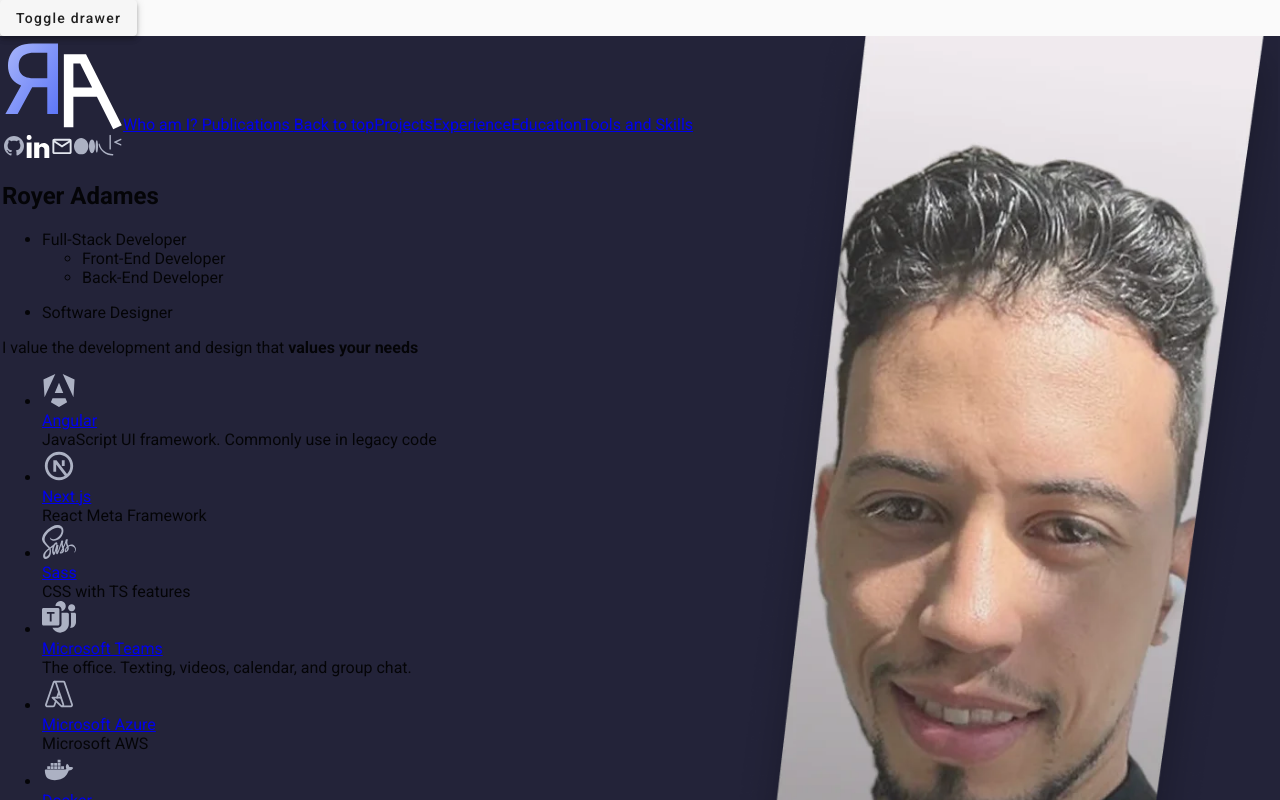
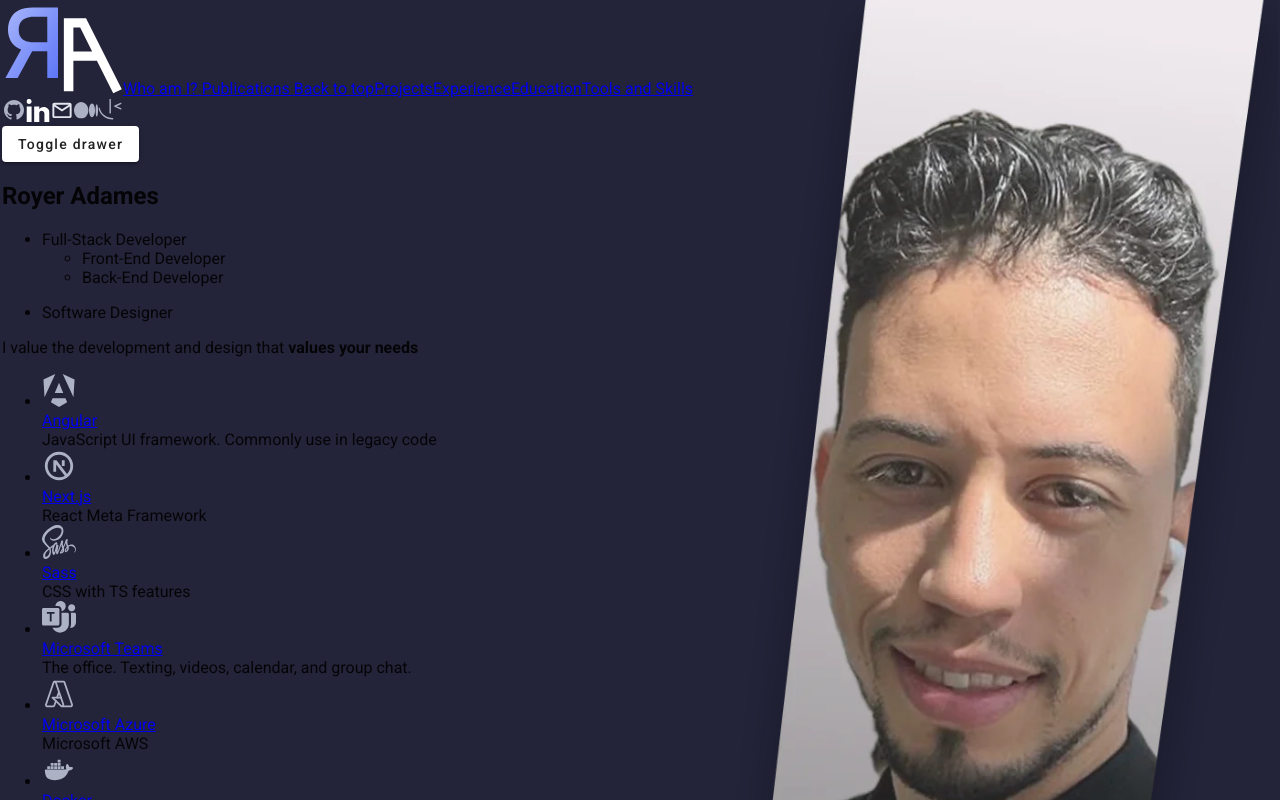
Before and after one commit to royeradames/royeradames-web-v2, an Angular app: page / in a window 1280 px wide. Shown: the top 800 px of the page. Built offline with nearby package versions, Linux system fonts and the light colour scheme.

Commit message:
open sidenav on hero

```diff
--- a/src/app/pages/main/components/hero/hero.html
+++ b/src/app/pages/main/components/hero/hero.html
@@ -12,6 +12,9 @@
         <app-navigation-links></app-navigation-links>
         <app-resume-links></app-resume-links>
         <app-social-media-links></app-social-media-links>
+        <button matButton="elevated" (click)="toggleDrawer()">
+          Toggle drawer
+        </button>
       </nav>
       <h1>{{ headerData.hero.title }}</h1>
 
--- a/src/app/pages/main/components/hero/hero.ts
+++ b/src/app/pages/main/components/hero/hero.ts
@@ -11,6 +11,8 @@ import { ResumeLinks } from '../../../../shared/components/resume-links/resume-l
 import { NavigationLinks } from './navigation-links/navigation-links';
 import { MatRadioModule } from '@angular/material/radio';
 import { FormControl, FormsModule, ReactiveFormsModule } from '@angular/forms';
+import { MainPageService } from '../../main.page.service';
+
 @Component({
   selector: 'app-hero',
   templateUrl: './hero.html',
@@ -36,4 +38,10 @@ export class Hero {
   public headerData = headerData;
 
   mode = new FormControl('over' as MatDrawerMode);
+
+  constructor(private mainPageService: MainPageService) {}
+
+  toggleDrawer(): void {
+    this.mainPageService.toggleDrawer();
+  }
 }
--- a/src/app/pages/main/main.page.html
+++ b/src/app/pages/main/main.page.html
@@ -5,9 +5,6 @@
     <app-social-media-links></app-social-media-links>
   </mat-sidenav>
   <mat-sidenav-content>
-    <button matButton="elevated" (click)="drawer.toggle()">
-      Toggle drawer
-    </button>
     <main class="main">
       <app-hero></app-hero>
       <app-project-gallery></app-project-gallery>
--- a/src/app/pages/main/main.page.service.ts
+++ b/src/app/pages/main/main.page.service.ts
@@ -1,6 +1,34 @@
 import { Injectable } from '@angular/core';
+import { MatSidenav } from '@angular/material/sidenav';
 
 @Injectable({
   providedIn: 'root',
 })
-export class MainPageService {}
+export class MainPageService {
+  private drawer: MatSidenav | null = null;
+
+  setDrawer(drawer: MatSidenav): void {
+    this.drawer = drawer;
+  }
+
+  toggleDrawer(): void {
+    if (!this.drawer) {
+      return;
+    }
+    this.drawer.toggle();
+  }
+
+  openDrawer(): void {
+    if (!this.drawer) {
+      return;
+    }
+    this.drawer.open();
+  }
+
+  closeDrawer(): void {
+    if (!this.drawer) {
+      return;
+    }
+    this.drawer.close();
+  }
+}
--- a/src/app/pages/main/main.page.ts
+++ b/src/app/pages/main/main.page.ts
@@ -1,5 +1,5 @@
 import { NgFor, NgIf } from '@angular/common';
-import { Component } from '@angular/core';
+import { Component, ViewChild, AfterViewInit } from '@angular/core';
 import { RouterLink, RouterOutlet } from '@angular/router';
 import headerData from '../../shared/data/header.data';
 import { Hero } from './components/hero/hero';
@@ -9,10 +9,11 @@ import { Resume } from './components/resume/resume';
 import { MatButtonModule } from '@angular/material/button';
 import { MatSelectModule } from '@angular/material/select';
 import { MatFormFieldModule } from '@angular/material/form-field';
-import { MatSidenavModule } from '@angular/material/sidenav';
-import { SocialMediaLinks } from "../../shared/components/social-media-links/social-media-links";
-import { ResumeLinks } from "../../shared/components/resume-links/resume-links";
-import { NavigationLinks } from "./components/hero/navigation-links/navigation-links";
+import { MatSidenavModule, MatSidenav } from '@angular/material/sidenav';
+import { SocialMediaLinks } from '../../shared/components/social-media-links/social-media-links';
+import { ResumeLinks } from '../../shared/components/resume-links/resume-links';
+import { NavigationLinks } from './components/hero/navigation-links/navigation-links';
+import { MainPageService } from './main.page.service';
 
 @Component({
   selector: 'page-main',
@@ -29,9 +30,21 @@ import { NavigationLinks } from "./components/hero/navigation-links/navigation-l
     MatSidenavModule,
     SocialMediaLinks,
     ResumeLinks,
-    NavigationLinks
-],
+    NavigationLinks,
+  ],
 })
-export class MainPage {
+export class MainPage implements AfterViewInit {
+  @ViewChild('drawer') drawer!: MatSidenav;
+
   public headerData = headerData;
+
+  constructor(private mainPageService: MainPageService) {}
+
+  ngAfterViewInit(): void {
+    this.mainPageService.setDrawer(this.drawer);
+  }
+
+  toggleDrawer(): void {
+    this.mainPageService.toggleDrawer();
+  }
 }
```
